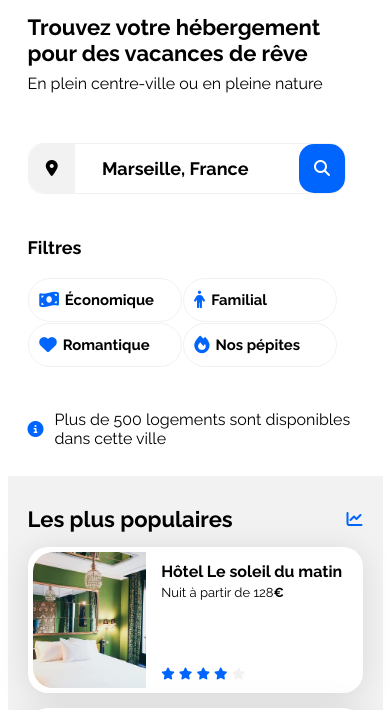
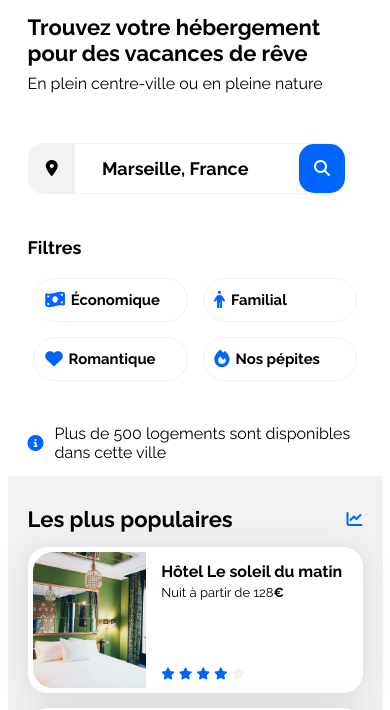
Before and after one commit to Sapristino/OpenclassroomsProjet2, a plain HTML site: page index.html in a window 390 px wide. Shown: the part 131-841 px from the top of the page. Drawn offline with Linux system fonts and the light colour scheme.

Commit message:
Correction bouton filtre Small device
suppression du gap

```diff
--- a/css/style.css
+++ b/css/style.css
@@ -644,7 +644,7 @@ main {
 
     .boutons-filtre {
         flex-wrap: wrap;
-        gap: 0.0625em;
+        justify-content: center;
     }
 
     .economique, .familial, .romantique, .pepites {
```
